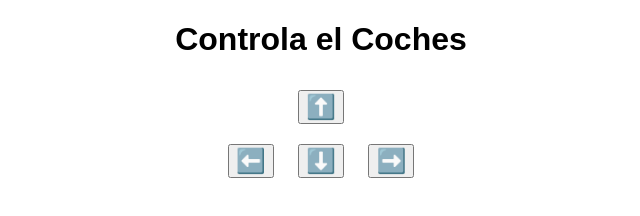
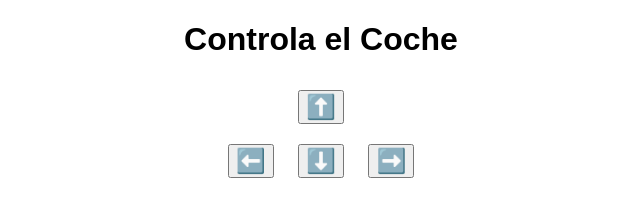
Before and after one commit to ManelYepes/JuegoCochesYelmo, a website: page controller.html in a window 1280 px wide. Shown: the whole page, without its empty margins (319-959 px from the left). Drawn offline with Linux system fonts and the light colour scheme.

Commit message:
Update controller.html

```diff
--- a/controller.html
+++ b/controller.html
@@ -16,7 +16,7 @@
     </style>
 </head>
 <body>
-    <h1>Controla el Coches</h1>
+    <h1>Controla el Coche</h1>
     <div>
         <button id="arriba" onmouseenter="iniciarMovimiento('ARRIBA')" onmouseleave="detenerMovimiento()">⬆️</button>
     </div>
```
